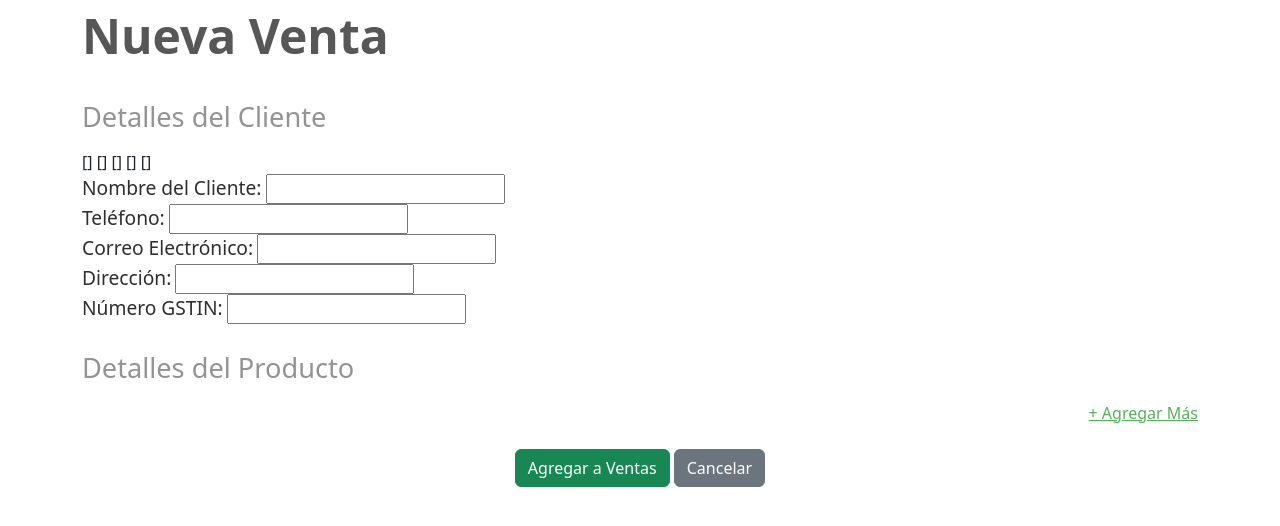
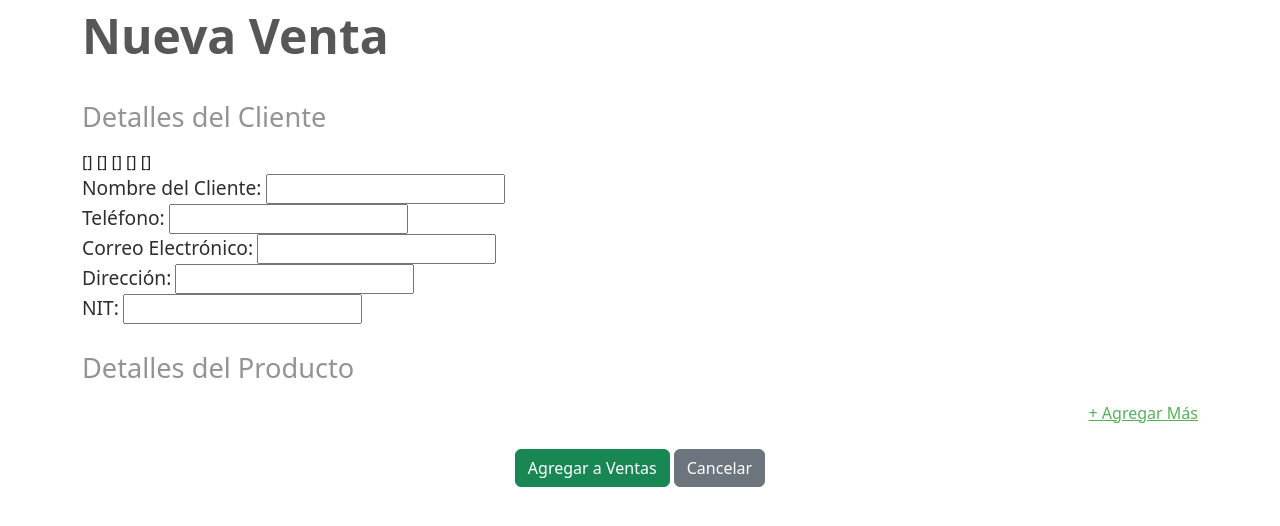
Before and after one commit to Katlin-Chapa/Proyecto-Analisis, a Django app: template Ventas/templates/nueva_factura.html in a window 1280 px wide. Shown: the top 526 px of the page. Run offline with Django 3.2, Linux system fonts and the light colour scheme; the template is opened without the code that fills it, so the values that code supplies are empty, except form fields; tables that the repository leaves empty hold one stand-in row (values such as "Sample post"); form fields are guessed from the names that the template uses; some libraries are stand-ins or nearby versions.

Commit message:
Requerimientos

```diff
--- a/Inventario/models.py
+++ b/Inventario/models.py
@@ -10,7 +10,7 @@
     id = models.AutoField(primary_key=True)
     nombre = models.CharField(max_length=100, unique=True)  # Nombre del medicamento
     cantidad = models.IntegerField(default=1)  # Cantidad disponible
-    precio = models.DecimalField(max_digits=10, decimal_places=2)  # Precio del medicamento
+    precio = models.DecimalField(max_digits=10, decimal_places=2, default=0.00)  # Precio del medicamento
     fecha_vencimiento = models.DateField()  # Fecha de vencimiento
     fecha_ingreso = models.DateField(auto_now_add=True)  # Fecha de ingreso al inventario
     numero_documento = models.CharField(max_length=50, blank=True, null=True)  # Número del documento relacionado
--- a/Inventario/templates/inventario.html
+++ b/Inventario/templates/inventario.html
@@ -121,7 +121,7 @@
                             </div>
                             {% if perms.Inventario.Can_change_stock %}
                             <a href="{% url 'modificar' stock.id %}" class="btn btn-info btn-sm"><i class="bi bi-pencil-square"></i></a>
-                            {% if endif %}
+                            {% endif %}
                             {% if perms.Inventario.Can_delete_stock %}
                             <!-- Modal para Confirmar Eliminación -->
                             <button type="button" class="btn btn-danger btn-sm" data-bs-toggle="modal" data-bs-target="#confirmDeleteModal{{ stock.id }}">
--- a/Ventas/forms.py
+++ b/Ventas/forms.py
@@ -5,11 +5,11 @@
 class FacturaForm(forms.ModelForm):
     def __init__(self, *args, **kwargs):
         super().__init__(*args, **kwargs)
-        self.fields['nombre'].widget.attrs.update({'class': 'textinput form-control', 'maxlength': '150', 'required': 'true'})
-        self.fields['telefono'].widget.attrs.update({'class': 'textinput form-control', 'maxlength': '10', 'pattern': '[0-9]{10}', 'title': 'Números solamente'})
+        self.fields['nombre'].widget.attrs.update({'class': 'textinput form-control', 'maxlength': '150'})
+        self.fields['telefono'].widget.attrs.update({'class': 'textinput form-control', 'maxlength': '8','title': 'Números solamente'})
         self.fields['direccion'].widget.attrs.update({'class': 'textinput form-control', 'maxlength': '200'})
         self.fields['correo_electronico'].widget.attrs.update({'class': 'textinput form-control'})
-        self.fields['nit'].widget.attrs.update({'class': 'textinput form-control', 'pattern': '[0-9]+', 'title': 'Números solamente'})
+        self.fields['nit'].widget.attrs.update({'class': 'textinput form-control', 'maxlength': '5', 'title': 'Números solamente'})
 
     class Meta:
         model = Factura
--- a/Ventas/templates/nueva_factura.html
+++ b/Ventas/templates/nueva_factura.html
@@ -17,39 +17,36 @@
         <div class="panel-heading panel-heading-text">Detalles del Cliente</div>
         <div class="panel-body">
 
-            {{ form.name.errors }}
-            {{ form.phone.errors }}
-            {{ form.email.errors }}
-            {{ form.address.errors }}
-            {{ form.gstin.errors }}
+            <!-- Mostrar errores para cada campo -->
+            {{ form.nombre.errors }}
+            {{ form.telefono.errors }}
+            {{ form.correo_electronico.errors }}
+            {{ form.direccion.errors }}
+            {{ form.nit.errors }}
 
-            <div class="form-group">
-                <label for="{{ form.name.id_for_label }}" class="panel-body-text">Nombre del Cliente:</label>
-                {{ form.name }}
+            <div class="form-row">
+                <label for="{{ form.nombre.id_for_label }}" class="panel-body-text">Nombre del Cliente:</label>
+                {{ form.nombre }}
+            </div>
+            <div class="form-row">
+                    <label for="{{ form.telefono.id_for_label }}" class="panel-body-text">Teléfono:</label>
+                    {{ form.telefono }}
+            </div>
+            <div class="form-row">
+                    <label for="{{ form.correo_electronico.id_for_label }}" class="panel-body-text">Correo Electrónico:</label>
+                    {{ form.correo_electronico }}
             </div>
 
             <div class="form-row">
-                <div class="form-group col-md-6">
-                    <label for="{{ form.phone.id_for_label }}" class="panel-body-text">Teléfono:</label>
-                    {{ form.phone }}
-                </div>
-                <div class="form-group col-md-6">
-                    <label for="{{ form.email.id_for_label }}" class="panel-body-text">Correo Electrónico:</label>
-                    {{ form.email }}
-                </div>
+                <label for="{{ form.direccion.id_for_label }}" class="panel-body-text">Dirección:</label>
+                {{ form.direccion }}
             </div>
 
-            <div class="form-group">
-                <label for="{{ form.address.id_for_label }}" class="panel-body-text">Dirección:</label>
-                {{ form.address }}
+            <div class="form-row">
+                <label for="{{ form.nit.id_for_label }}" class="panel-body-text">NIT:</label>
+                {{ form.nit }}
             </div>
-            <div class="form-group">
-                <label for="{{ form.gstin.id_for_label }}" class="panel-body-text">Número GSTIN:</label>
-                {{ form.gstin }}
-            </div>
-
         </div>
-
         <br>
 
         <div class="panel panel-default">
@@ -64,11 +61,11 @@
                     <div class="row form-row">
                         <div class="form-group col-md-6">
                             {{ iform.stock.errors }}
-                            <label class="panel-body-text">Stock:</label>
+                            <label class="panel-body-text">Producto:</label>
                             {{ iform.stock }}
                         </div>
                         <div class="form-group col-md-2">
-                            <label class="panel-body-text">Precio por artículo:</label>
+                            <label class="panel-body-text">Precio:</label>
                             <input type="text" class="textinput form-control" name="{{ iform.perprice.name }}" value="{{ iform.perprice.value }}" readonly>
                         </div>
                         <div class="form-group col-md-2">
```
Also changed, not shown: Ventas/templates/facturas_lista.html (+8 -12 lines), requirements.txt (added, +13 -0 lines), Inventario/migrations/0007_alter_stock_precio.py (added).
